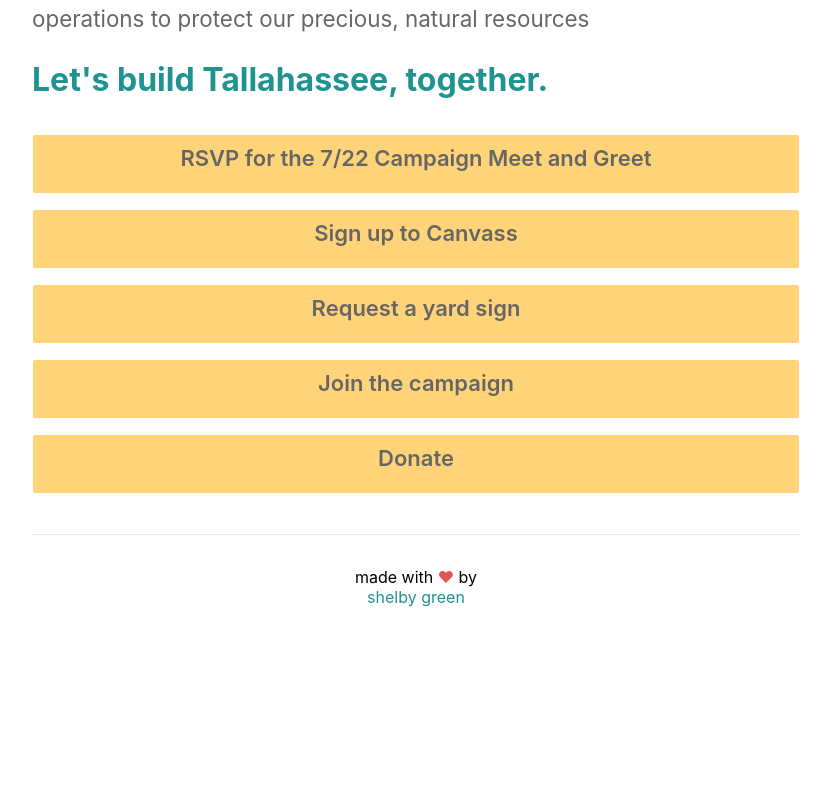
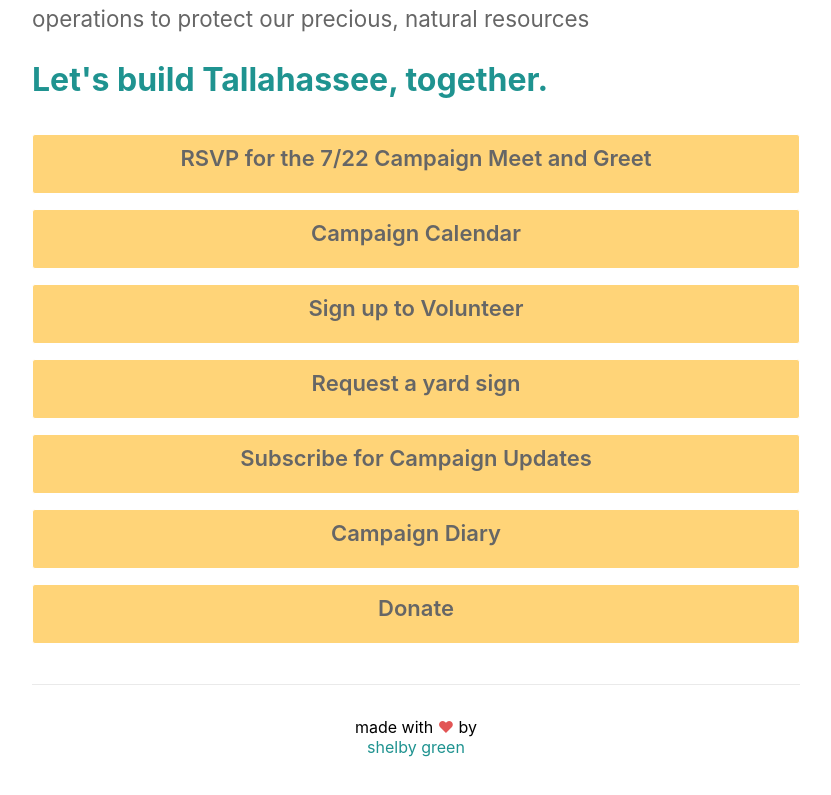
Before and after one commit to shelbygreen/campaign, a Next.js app: page / in a window 1280 px wide. Shown: the part 699-1494 px from the top of the page, without its empty margins (224-1055 px from the left). Before the commit the page ends 1434 px from the top, so only its background shows below. Built offline with nearby package versions, Linux system fonts and the light colour scheme.

Commit message:
added links for campaign calendar & campaign diary

```diff
--- a/pages/index.js
+++ b/pages/index.js
@@ -46,9 +46,11 @@ export default function Home({allPostsData}) {
 
       <div className={utilStyles.buttonBox}>
       <div className={utilStyles.button}><a href="/events">RSVP for the 7/22 Campaign Meet and Greet</a></div>
-      <div className={utilStyles.button}><a href="https://airtable.com/shrBn1gZmpMaM8Oia">Sign up to Canvass</a></div>
+      <div className={utilStyles.button}><a href="https://calendar.google.com/calendar/u/0?cid=Y19kZHMwcTQxdGlsY3FiMTk2M2hqZDJpNTkyY0Bncm91cC5jYWxlbmRhci5nb29nbGUuY29t">Campaign Calendar</a></div>
+      <div className={utilStyles.button}><a href="https://airtable.com/shrBn1gZmpMaM8Oia">Sign up to Volunteer</a></div>
       <div className={utilStyles.button}><Link href="/sign">Request a yard sign</Link></div>
-      <div className={utilStyles.button}><Link href="/get-involved">Join the campaign</Link></div>
+      <div className={utilStyles.button}><Link href="/get-involved">Subscribe for Campaign Updates</Link></div>
+        <div className={utilStyles.button}><a href="https://shelbytlh.substack.com/">Campaign Diary</a></div>
       <div className={utilStyles.button}><a href="https://secure.actblue.com/donate/shelbytlh">Donate</a></div>
       </div>
 
```
